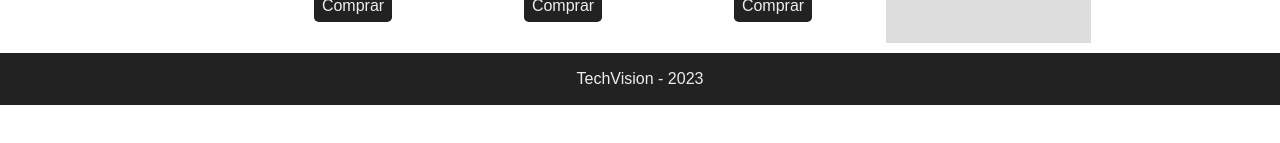
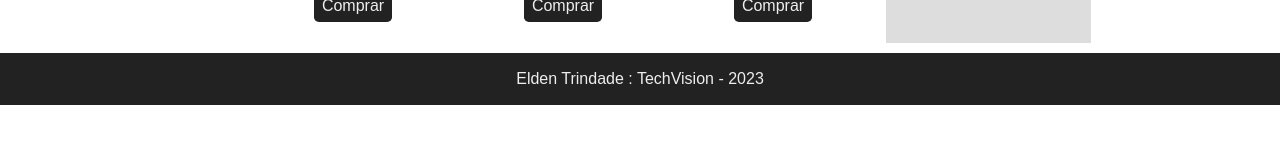
Before and after one commit to YoHyp3r/TechVision, a plain HTML site: page index.html in a window 1280 px wide. Shown: the part 543-686 px from the top of the page. Drawn offline with Linux system fonts and the light colour scheme.

Commit message:
Update index.html

```diff
--- a/index.html
+++ b/index.html
@@ -54,7 +54,7 @@
      </aside>
     </div>
     <footer>
-     <p>TechVision - 2023</p>
+     <p>Elden Trindade : TechVision - 2023</p>
     </footer>
   </body>
 </html>
```
